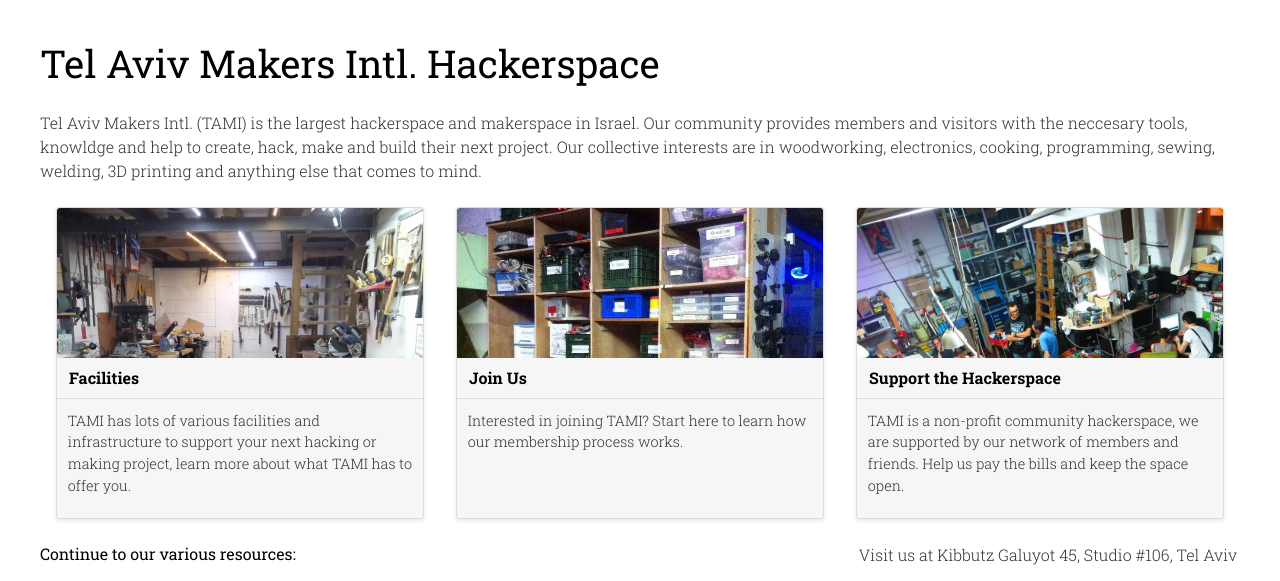
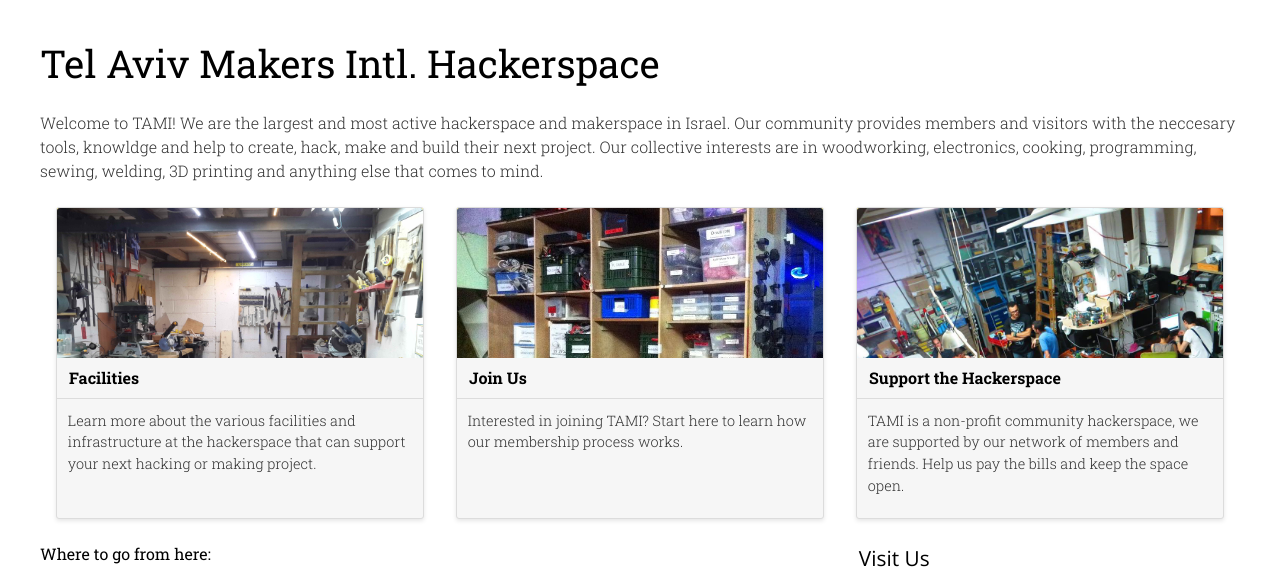
Before and after one commit to telavivmakers/telavivmakers.org, a Django app: page / in a window 1280 px wide. Shown: the top 581 px of the page. Run offline with Django 3.2, Linux system fonts and the light colour scheme; style sheets or scripts are compiled from the project's sources.

Commit message:
Drop map for now, make things look nice

```diff
--- a/tami/static/css/scss/main.scss
+++ b/tami/static/css/scss/main.scss
@@ -21,6 +21,9 @@ div#container {
     }
     div.location {
         @include span-columns(4);
+        // background-color: #e5edf8;
+        // padding: 15px;
+        // border-radius: 5px;
     }
 
     footer {
--- a/tami/templates/footer.html
+++ b/tami/templates/footer.html
@@ -1,4 +1,4 @@
 <footer>
   <hr>
-  <p>ifooter</p>
+  <small><a rel="license" href="http://creativecommons.org/licenses/by-nc-sa/4.0/"><img alt="Creative Commons License" style="border-width:0" src="https://i.creativecommons.org/l/by-nc-sa/4.0/80x15.png" /></a><small>
 </footer>
--- a/tami/templates/home.html
+++ b/tami/templates/home.html
@@ -5,7 +5,7 @@
 {% block content %}
 <div class="content">
 
-  <p>Tel Aviv Makers Intl. (TAMI) is the largest hackerspace and makerspace in Israel. Our community provides members and visitors with the neccesary tools, knowldge and help to create, hack, make and build their next project. Our collective interests are in woodworking, electronics, cooking, programming, sewing, welding, 3D printing and anything else that comes to mind. </p>
+  <p>Welcome to TAMI! We are the largest and most active hackerspace and makerspace in Israel. Our community provides members and visitors with the neccesary tools, knowldge and help to create, hack, make and build their next project. Our collective interests are in woodworking, electronics, cooking, programming, sewing, welding, 3D printing and anything else that comes to mind. </p>
 
   <div class="cards">
     <div class="card">
@@ -16,7 +16,7 @@
          Facilities
       </div>
       <div class="card-copy">
-        <p>TAMI has lots of various facilities and infrastructure to support your next hacking or making project, learn more about what TAMI has to offer you.</p>
+        <p>Learn more about the various facilities and infrastructure at the hackerspace that can support your next hacking or making project.</p>
       </div>
     </div>
 
@@ -46,15 +46,19 @@
   </div>
 
   <div class="resources">
-    Continue to our various resources:
+    Where to go from here:
     <ul>
       <li>Join the discussion on our <a href="">Facebook Group</a></li>
+      <li>Follow our <a href="https://www.facebook.com/telavivmakers/"> Facebook Page</a></li>
+      <li>Follow us on <a href="https://twitter.com/telavivmakers">Twitter</a></li>
+      <li>Check out our <a href="http://wiki.telavivmakers.org">wiki</a></li>
+      <li>Join us on <a href="irc://irc.oftc.net:6667#tami">IRC</a></li>
     </ul>
   </div>
 
   <div class="location">
-    <p>Visit us at Kibbutz Galuyot 45, Studio #106, Tel Aviv</p>
-    <iframe width="425" height="350" frameborder="0" scrolling="no" marginheight="0" marginwidth="0" src="http://www.openstreetmap.org/export/embed.html?bbox=34.76469039916993%2C32.04942053105387%2C34.77095067501069%2C32.055067520698834&amp;layer=mapnik&amp;marker=32.05224406943668%2C34.7678205370903" style="border: 1px solid black"></iframe><br/><small><a href="http://www.openstreetmap.org/?mlat=32.05224&amp;mlon=34.76782#map=18/32.05224/34.76782">View Larger Map</a></small>
+    <h2>Visit Us</h2>
+    <p>45 Kibbutz Galuyot St., Studio #106, Tel Aviv.</p>
   </div>
 
 </div>
```
Also changed, not shown: 1 other file.
